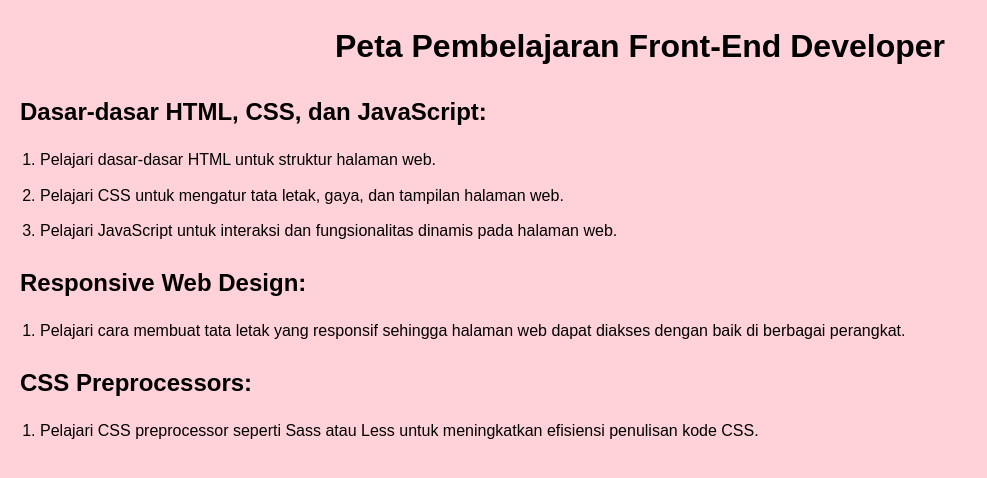
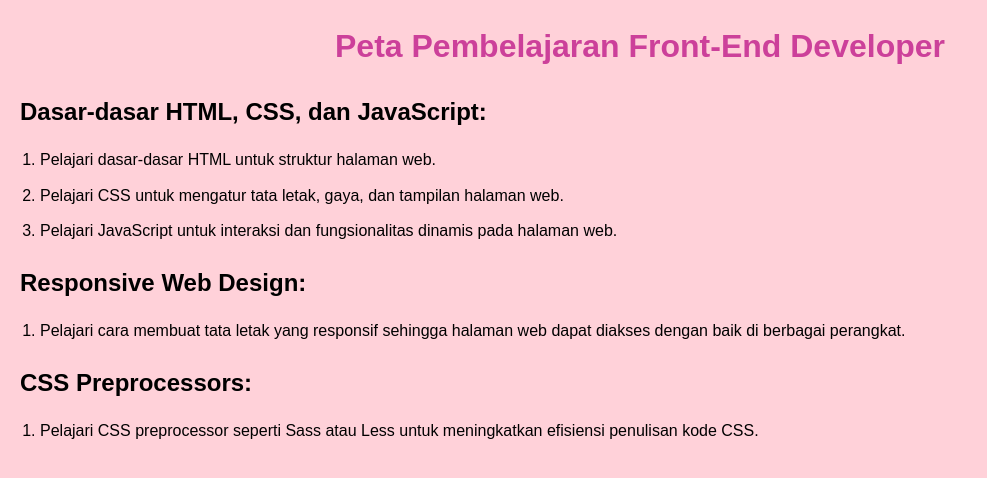
Before and after one commit to naylancy/naylancy.github.io, a plain HTML site: page index.html in a window 1280 px wide. Shown: the whole page, without its empty margins (0-987 px from the left). Drawn offline with Linux system fonts and the light colour scheme.

Commit message:
Update index.html

```diff
--- a/index.html
+++ b/index.html
@@ -15,6 +15,7 @@
         h1 {
             text-align: center;
             margin-bottom: 20px;
+            color: #cc409a
         }
 
         h2 {
```
